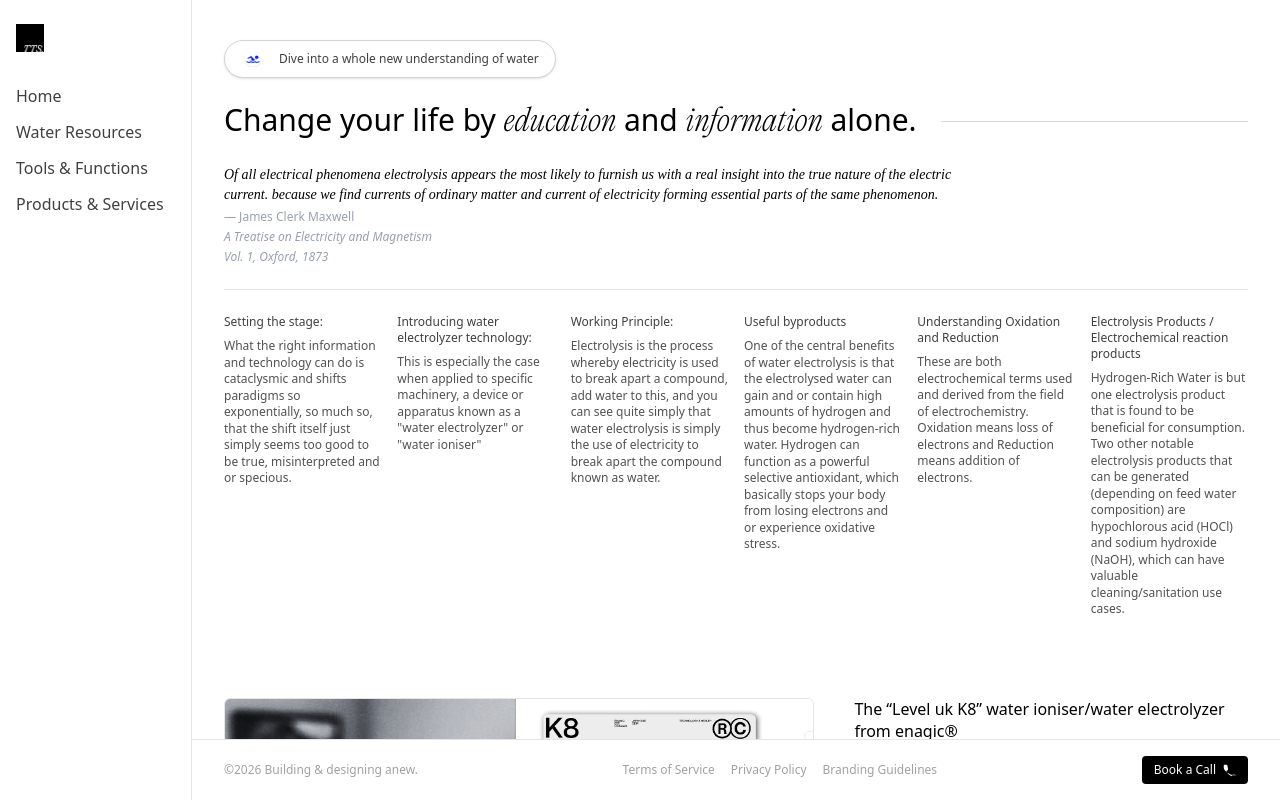
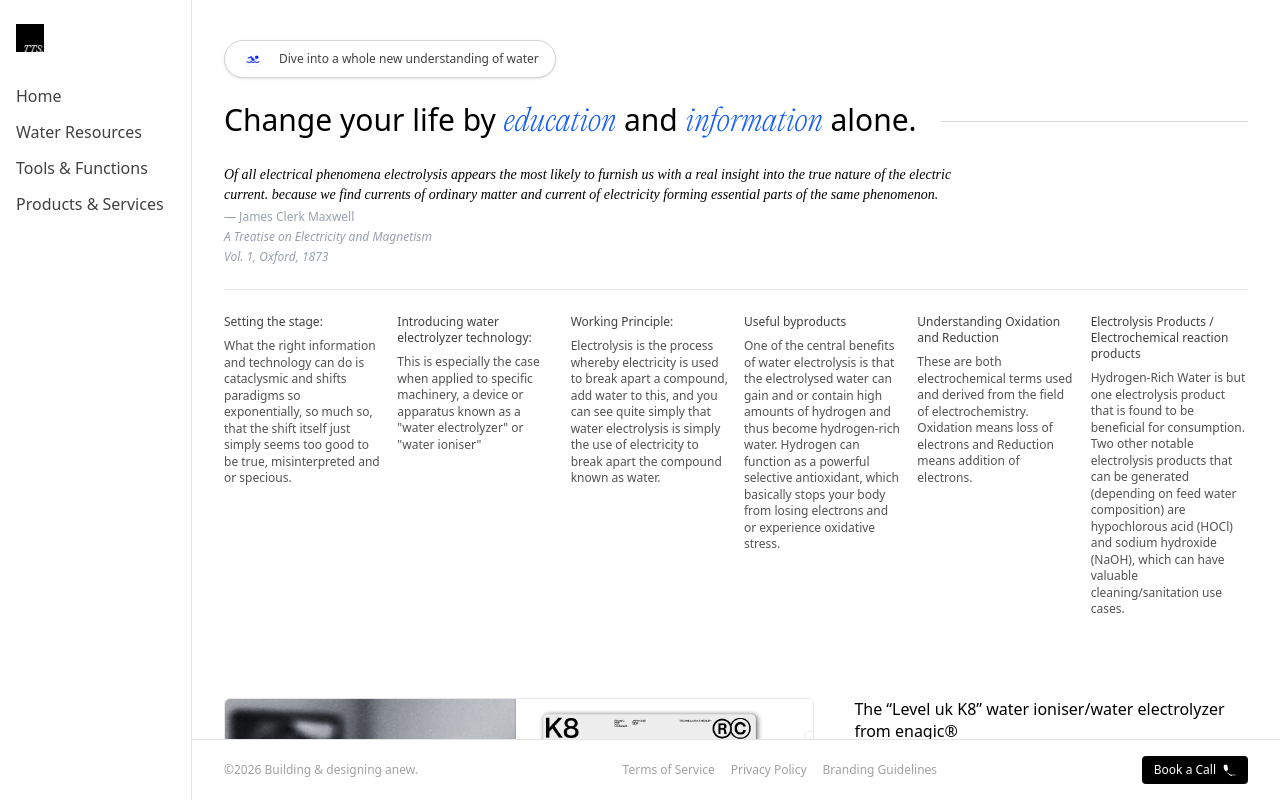
Before and after one commit to telluricaquarian/thethinkingspiritrepo, a Next.js app: page / in a window 1280 px wide. Built offline with nearby package versions, Linux system fonts and the light colour scheme.

Commit message:
Make education and information match Enquire Now button blue

```diff
--- a/components/DesktopHome.tsx
+++ b/components/DesktopHome.tsx
@@ -71,7 +71,7 @@ export default function DesktopHome() {
             {/* Headline row */}
             <div className="flex items-center gap-6">
               <h1 className="text-3xl font-light lg:whitespace-nowrap">
-                Change your life by <span className="font-editorial-ultralight-italic">education</span> and <span className="font-editorial-ultralight-italic">information</span> alone.
+                Change your life by <span className="font-editorial-ultralight-italic text-blue-600">education</span> and <span className="font-editorial-ultralight-italic text-blue-600">information</span> alone.
               </h1>
               <div className="flex-1 border-t border-gray-300" />
             </div>
```
